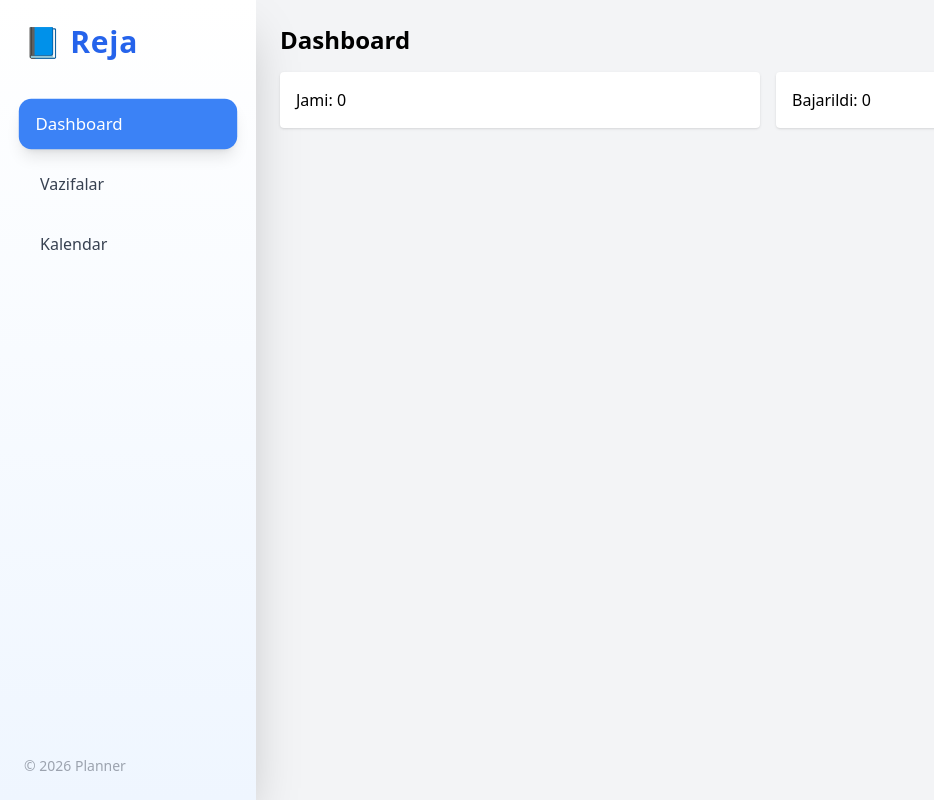
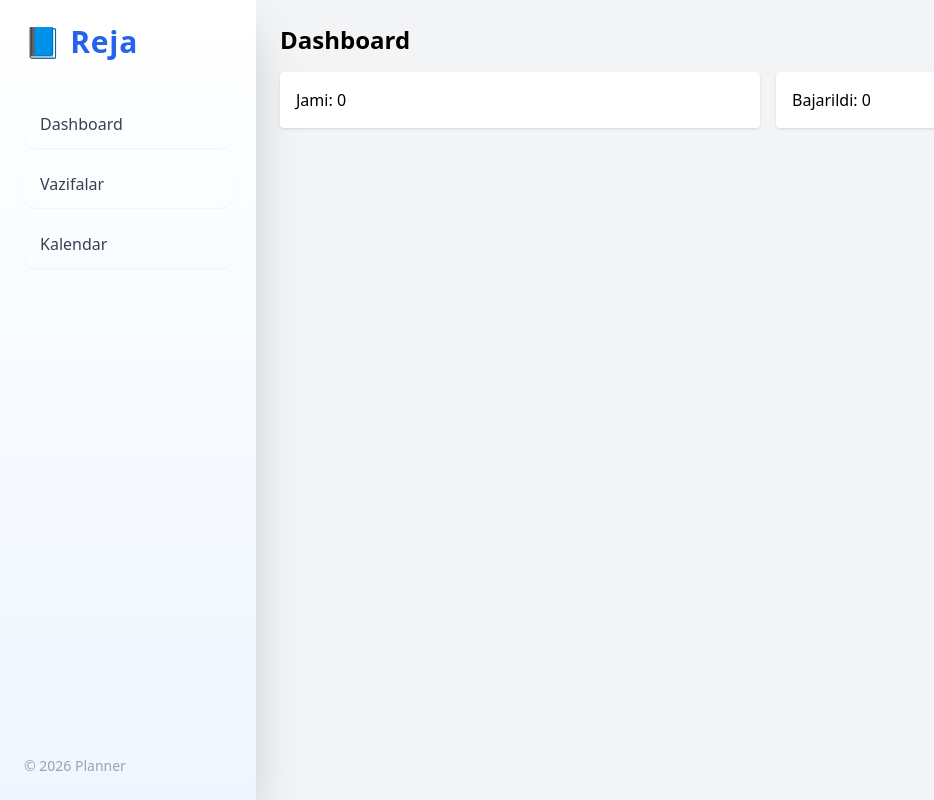
Before and after one commit to Odamov490/planner-pro, a React (Vite) app: page / in a window 1280 px wide. Shown: the whole page, without its empty margins (0-934 px from the left). Built offline with nearby package versions, Linux system fonts and the light colour scheme.

Commit message:
first commit - planner uz pro

```diff
--- a/src/components/Sidebar.jsx
+++ b/src/components/Sidebar.jsx
@@ -1,50 +1,48 @@
-import { Link, useLocation } from "react-router-dom";
+import {Link} from "react-router-dom";
 
-export default function Sidebar() {
-  const location = useLocation();
-
-  const menu = [
-    { name: "Dashboard", path: "/" },
-    { name: "Vazifalar", path: "/tasks" },
-    { name: "Kalendar", path: "/calendar" },
-  ];
-
+export default function Sidebar(){
  return (
   <div className="w-64 h-screen bg-gradient-to-b from-white to-blue-50 shadow-2xl p-6 flex flex-col justify-between">
 
-      {/* Logo */}
    <div>
      <h1 className="text-3xl font-extrabold mb-10 text-blue-600 tracking-wide">
        📘 Reja
      </h1>
 
-        {/* Menu */}
      <nav className="flex flex-col gap-3">
-          {menu.map((item, index) => {
-            const active = location.pathname === item.path;
+       <Link
+         to="/"
+         className="px-4 py-3 rounded-xl text-gray-700 font-medium
+         hover:bg-blue-100 hover:text-blue-600
+         hover:scale-105 transition duration-300 shadow-sm hover:shadow-md"
+       >
+         Dashboard
+       </Link>
 
-            return (
        <Link
-                key={index}
-                to={item.path}
-                className={`px-4 py-3 rounded-xl font-medium transition duration-300
-                ${
-                  active
-                    ? "bg-blue-500 text-white shadow-lg scale-105"
-                    : "text-gray-700 hover:bg-blue-100 hover:text-blue-600 hover:scale-105"
-                }`}
+         to="/tasks"
+         className="px-4 py-3 rounded-xl text-gray-700 font-medium
+         hover:bg-blue-100 hover:text-blue-600
+         hover:scale-105 transition duration-300 shadow-sm hover:shadow-md"
        >
-                {item.name}
+         Vazifalar
        </Link>
-            );
-          })}
+
+       <Link
+         to="/calendar"
+         className="px-4 py-3 rounded-xl text-gray-700 font-medium
+         hover:bg-blue-100 hover:text-blue-600
+         hover:scale-105 transition duration-300 shadow-sm hover:shadow-md"
+       >
+         Kalendar
+       </Link>
      </nav>
    </div>
 
-      {/* Footer */}
    <div className="text-sm text-gray-400 mt-10">
      © 2026 Planner
    </div>
+
   </div>
-  );
+ )
 }
```
Lines whose indentation alone changed are shown as unchanged.
